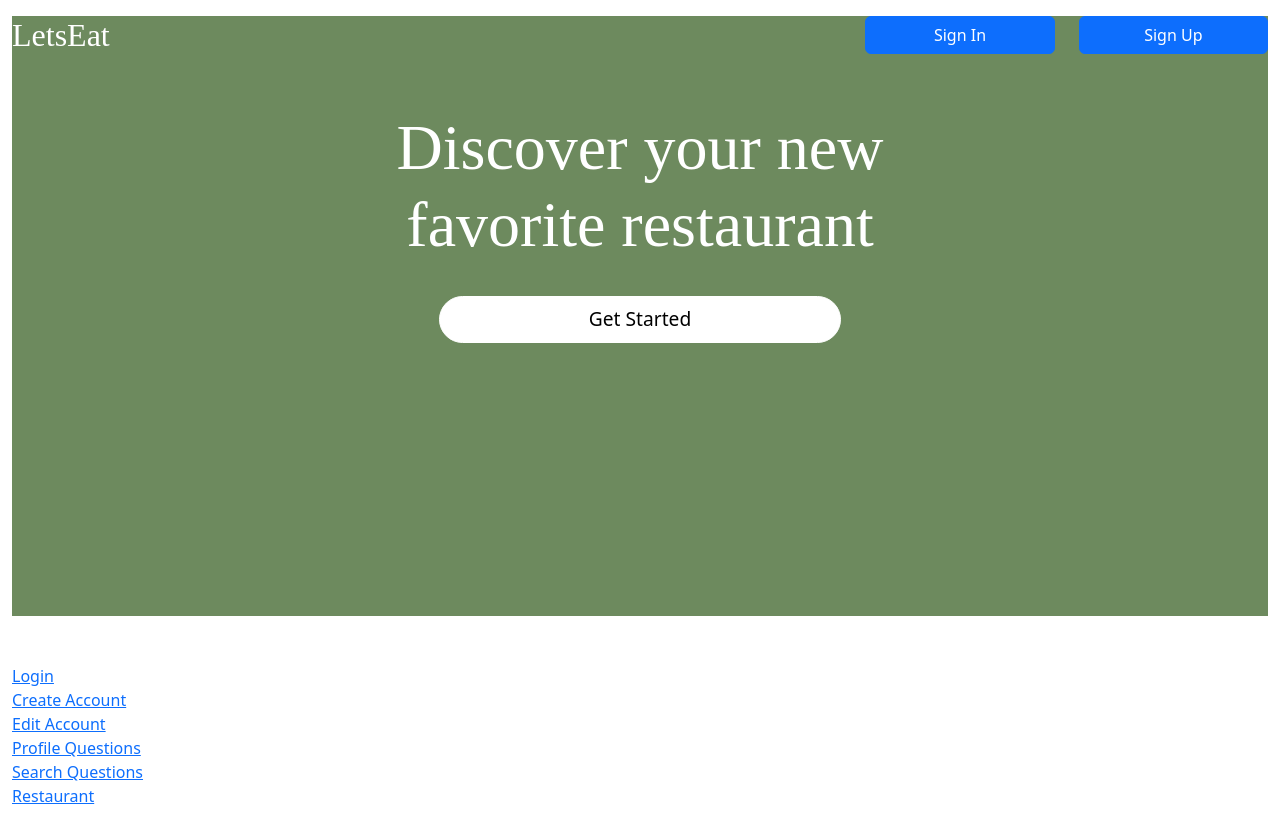
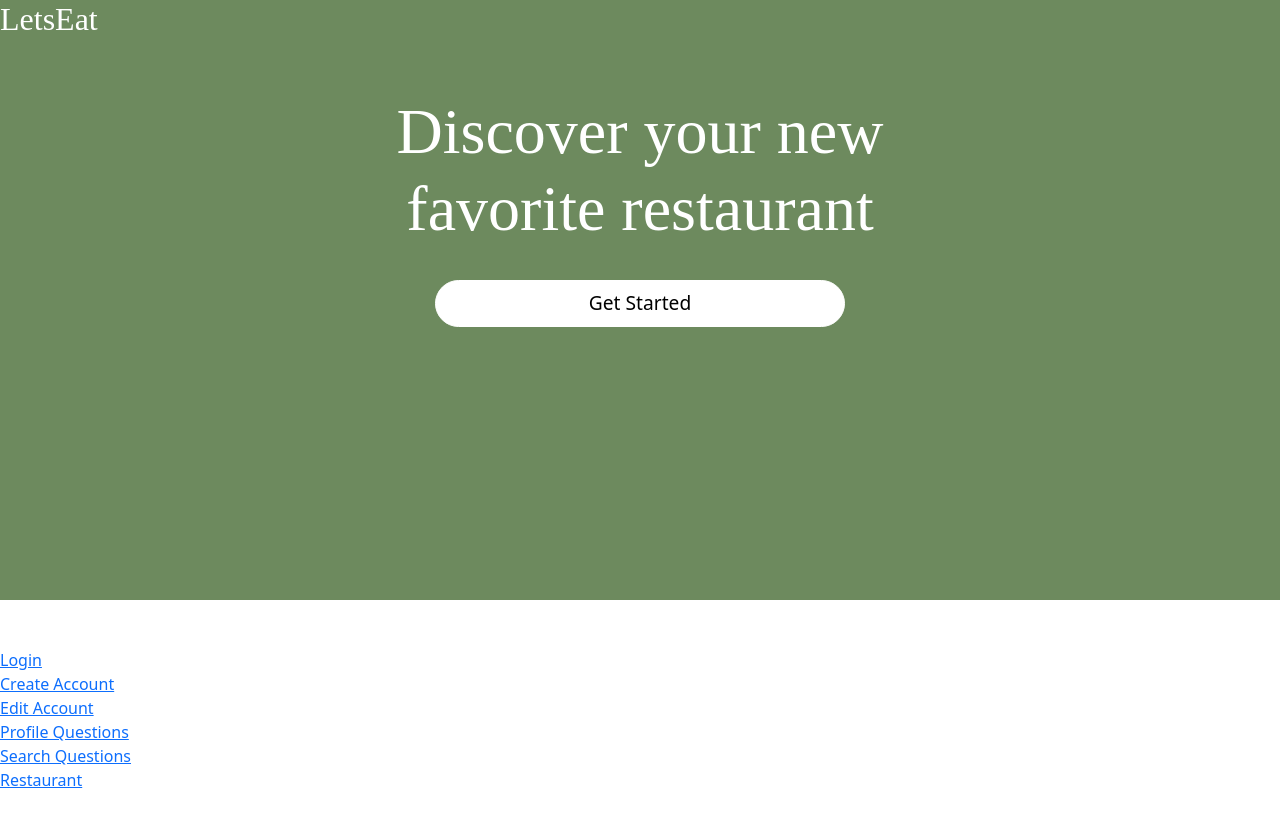
Before and after one commit to menglander2019/LetsEat-Dev, a React (Create React App) app in the folder react/letseat-app/: page / in a window 1280 px wide. Built offline with nearby package versions, Linux system fonts and the light colour scheme; a web font is replaced by a local one.

Commit message:
Editing styling

```diff
--- a/react/letseat-app/src/css/Home.css
+++ b/react/letseat-app/src/css/Home.css
@@ -22,9 +22,11 @@ html, body {
     width: 100%;
 }
 
-.container {
+.container-fluid {
     height: 100%;
     width: 100%;
+    padding-left: 0px;
+    padding-right: 0px;
 }
 
 .home-banner {
@@ -83,7 +85,7 @@ label {
     font-weight: 500;
 }
 
-.btn.home-login {
+.btn.home-large-login {
     background-color: white;
     color: black;
     border-color: white;
@@ -92,6 +94,15 @@ label {
     padding-top: 8px;
     padding-bottom: 8px;
     font-size:1.2rem;
+    transition: all 0.1s ease-in-out;
+}
+
+.btn.home-small-signup {
+    background-color: white;
+    color: black;
+    border-color: white;
+    border-radius: 20px;
+    font-size:1.1rem;
     transition: all 0.1s ease-in-out;
 }
 
--- a/react/letseat-app/src/pages/Home.js
+++ b/react/letseat-app/src/pages/Home.js
@@ -8,28 +8,10 @@ function Home() {
     return (
         <div className="container-fluid">
             <div className="home-banner">
-                <div className="col-md-12 mt-3">
-                    <div className="row mt-3">
+                <div className="col-md-12">
+                    <div className="row">
                         <div className="col-md-8">
                             <h2 className="white-theme">LetsEat</h2>
-                        </div>
-                        <div className="col-md-2">
-                            <Link to="/login">
-                                <button
-                                    id="submit"
-                                    className="btn btn-primary w-100">
-                                    Sign In
-                                </button>
-                            </Link>
-                        </div>
-                        <div className="col-md-2">
-                            <Link to="/login">
-                                <button
-                                    id="submit"
-                                    className="btn btn-primary w-100">
-                                    Sign Up
-                                </button>
-                            </Link>
                         </div>
                     </div>
                     <div className="row mt-5">
@@ -42,7 +24,7 @@ function Home() {
                             <Link to="/login">
                                 <button
                                     id="submit"
-                                    className="btn btn-primary home-login w-100">
+                                    className="btn btn-primary home-large-login w-100">
                                     Get Started
                                 </button>
                             </Link>
--- a/react/letseat-app/src/pages/Login.js
+++ b/react/letseat-app/src/pages/Login.js
@@ -10,9 +10,9 @@ function CreateAccount() {
 
     return (
         <>
-        <div className="container">
+        <div className="container-fluid">
             <div className="h-100 d-flex align-items-center">
-                <div className="col-md-4 mx-auto">
+                <div className="col-md-3 mx-auto">
                     <div className="row mt-4">
                         <div className="col-md-12 mx-auto">
                             <h3>Welcome to LetsEat!</h3>
--- a/react/letseat-app/src/pages/SearchQuestions.js
+++ b/react/letseat-app/src/pages/SearchQuestions.js
@@ -66,12 +66,10 @@ function SearchQuestions() {
         setQuestionIndex((questionIndex) => questionIndex - 1)
     }
 
-    const answerClicked = (e) => {
+    const radioAnswerClicked = (e) => {
         var parentDiv = e.currentTarget
         var questionID = e.currentTarget.getAttribute("id");
         var clickedChoice = e.target
-
-        console.log(e.currentTarget)
 
         if (clickedChoice.classList.contains("selected")) {
             // Deselect Answer
@@ -80,11 +78,11 @@ function SearchQuestions() {
             removeSelection(questionID, clickedChoice.value)
         } else {
             // Check if something is already selected
-            var checkSelected = parentDiv.querySelector(".selected")
-            if (checkSelected != null) {
+            var prevSelected = parentDiv.querySelector(".selected")
+            if (prevSelected != null) {
                 // Deselect first the previously selected button
-                checkSelected.classList.remove("selected")
-                removeSelection(questionID, checkSelected.value)
+                prevSelected.classList.remove("selected")
+                removeSelection(questionID, prevSelected.value)
             }
             // Select Answer
             clickedChoice.classList.add("selected")
@@ -138,31 +136,31 @@ function SearchQuestions() {
                 <h1 className="display-3">Search Questions</h1>
                 <div id="searchQuestions">
                     <div className="row mt-3">
-                        <div id="q1" className="question" onClick={answerClicked}>
+                        <div id="q1" className="question" onClick={radioAnswerClicked}>
                             <label for="answerOptions">What is the occasion?</label>
                             <ButtonCreate answerOptions={questionBank[0].answers} questionNumber={"q1"} colNumber={6} />
                         </div>
                     </div>
                     <div className="row mt-3">
-                        <div id="q2" className="question" onClick={answerClicked}>
+                        <div id="q2" className="question" onClick={radioAnswerClicked}>
                             <label for="answerOptions">How many people?</label>
                             <ButtonCreate answerOptions={questionBank[1].answers} questionNumber={"q2"} colNumber={6} />
                         </div>
                     </div>
                     <div className="row mt-3">
-                        <div id="q3" className="question" onClick={answerClicked}>
+                        <div id="q3" className="question" onClick={radioAnswerClicked}>
                             <label for="answerOptions">What type of meal?</label>
                             <ButtonCreate answerOptions={questionBank[2].answers} questionNumber={"q3"} colNumber={6} />
                         </div>
                     </div>
                     <div className="row mt-3">
-                        <div id="q4" className="question" onClick={answerClicked}>
+                        <div id="q4" className="question" onClick={radioAnswerClicked}>
                             <label for="answerOptions">What is the price range?</label>
                             <ButtonCreate answerOptions={questionBank[3].answers} questionNumber={"q4"} colNumber={6} />
                         </div>
                     </div>
                     <div className="row mt-3">
-                        <div id="q5" className="question" onClick={answerClicked}>
+                        <div id="q5" className="question" onClick={radioAnswerClicked}>
                             <label for="answerOptions">Distance Preference</label>
                             <p>Google Maps Pin Drop Here</p>
                             <p>Mile Selecting Slider Here</p>
@@ -186,13 +184,4 @@ function SearchQuestions() {
     );
 }
 
-/**
- * <PreviousNextButton
-        questionIndex={questionIndex}
-        previousQuestion={previousQuestion}
-        nextQuestion={nextQuestion}
-        numQuestions={questionBank.length}
-    />
- */
-
 export default SearchQuestions
```
